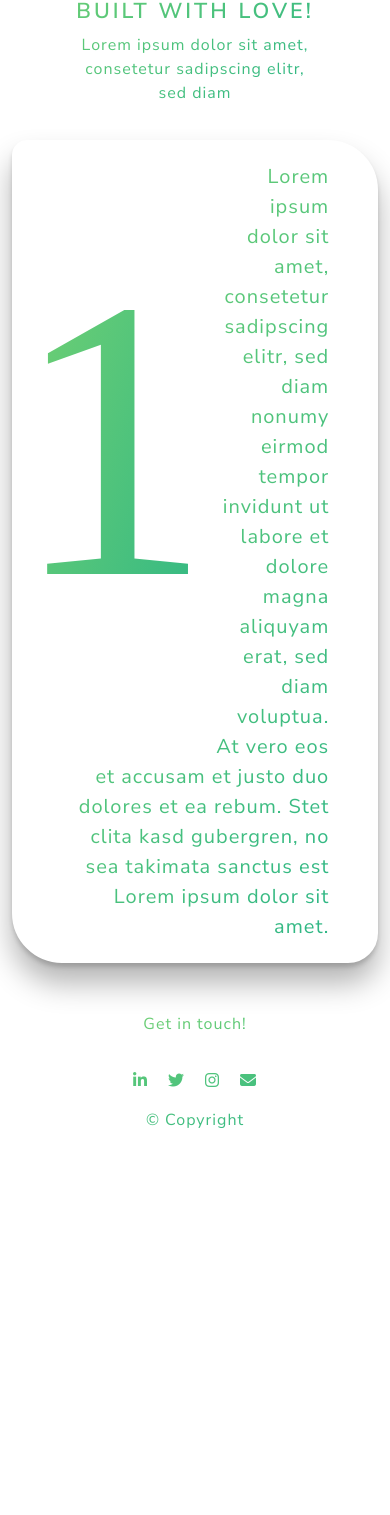
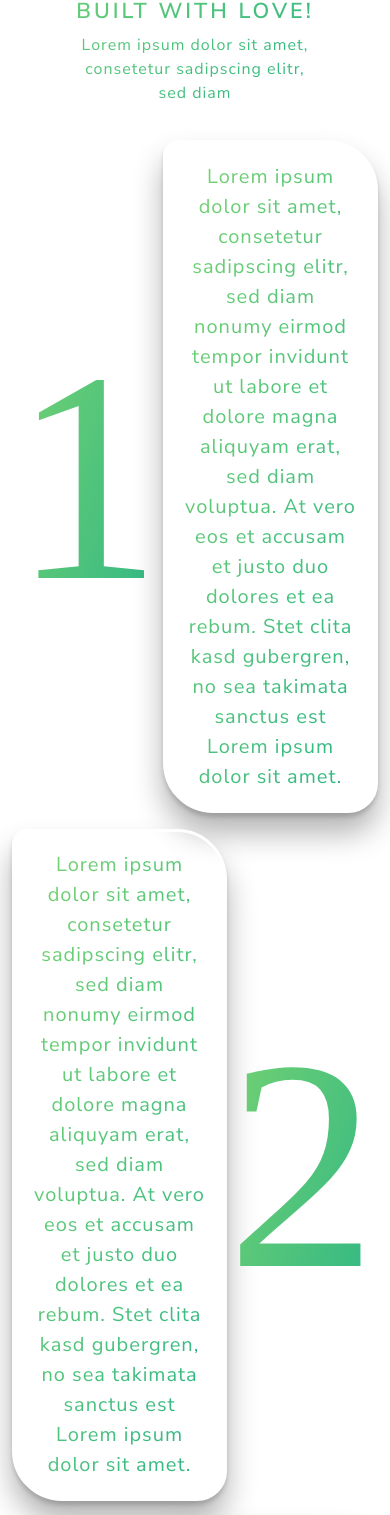
Before and after one commit to MaxVidgof/BPMNChangeViz, an Angular app: page /home in a window 390 px wide. Shown: the part 1259-2774 px from the top of the page. Before the commit the page ends 2407 px from the top, so only its background shows below. Built offline with nearby package versions, Linux system fonts and the light colour scheme; a small style sheet from the web is missing; a web font is replaced by a local one.

Commit message:
Included 3 instructions with flexbox-improved responsiveness

```diff
--- a/src/app/home/home.component.html
+++ b/src/app/home/home.component.html
@@ -45,9 +45,9 @@
 
 <section id="instructions">
   <div class="container-fluid title-container">
-    <div class="col-lg-6 col-md-12 col-sm-12">
+    <div class="feature-container">
       <p class="giant-number-left gradient-font">1</p>
-      <p class="gradient Font inst-text gradient-font">
+      <p class="inst-text-2 flex-item gradient-font">
         Lorem ipsum dolor sit amet, consetetur sadipscing elitr, sed diam nonumy
         eirmod tempor invidunt ut labore et dolore magna aliquyam erat, sed diam
         voluptua. At vero eos et accusam et justo duo dolores et ea rebum. Stet
@@ -55,7 +55,25 @@
         amet.
       </p>
     </div>
-
-    <div class="col-lg-6 col-md-12 col-sm-12"></div>
+    <div class="feature-container">
+      <p class="inst-text-2 flex-item gradient-font">
+        Lorem ipsum dolor sit amet, consetetur sadipscing elitr, sed diam nonumy
+        eirmod tempor invidunt ut labore et dolore magna aliquyam erat, sed diam
+        voluptua. At vero eos et accusam et justo duo dolores et ea rebum. Stet
+        clita kasd gubergren, no sea takimata sanctus est Lorem ipsum dolor sit
+        amet.
+      </p>
+      <p class="giant-number-left gradient-font">2</p>
+    </div>
+    <div class="feature-container">
+      <p class="giant-number-left gradient-font flex-item-n">3</p>
+      <p class="inst-text-2 flex-item-t gradient-font">
+        Lorem ipsum dolor sit amet, consetetur sadipscing elitr, sed diam nonumy
+        eirmod tempor invidunt ut labore et dolore magna aliquyam erat, sed diam
+        voluptua. At vero eos et accusam et justo duo dolores et ea rebum. Stet
+        clita kasd gubergren, no sea takimata sanctus est Lorem ipsum dolor sit
+        amet.
+      </p>
+    </div>
   </div>
 </section>
--- a/src/styles.css
+++ b/src/styles.css
@@ -81,22 +81,34 @@
 }
 .giant-number-left {
   font-family: Holtwood One SC, serif;
-  font-size: 400px;
-  float: left;
+  font-size: 300px;
+  text-align: center;
 }
 
-.inst-text {
+.inst-text-2 {
   border-style: solid;
   border-radius: 15px 50px 30px;
   background-color: #fff;
-  padding: 5% 12.5%;
+  padding: 5% 5%;
   font-size: 20px;
   border-color: #fff;
   box-shadow: 0px 20px 30px 0px rgba(0, 0, 0, 0.3),
     0px 4px 4px 0 rgba(0, 0, 0, 0.15);
-  text-align: end;
+  text-align: center;
   right: 50px;
-  top: 0;
+}
+
+.feature-container {
+  display: flex;
+  align-items: center;
+  justify-content: center;
+  align-content: center;
+}
+
+.flex-item-t {
+}
+
+.flex-item-n {
 }
 
 #footer {
```
